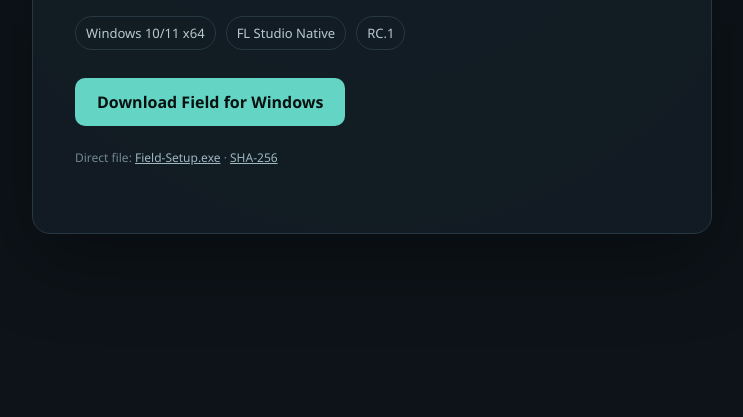
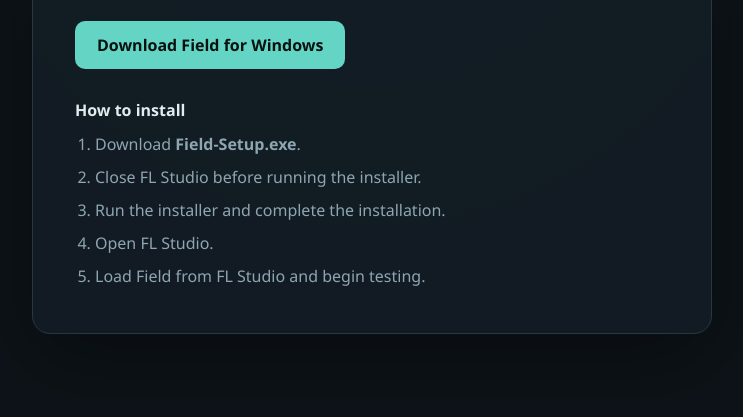
Before and after one commit to pnaliath/field, a plain HTML site: page deploy-site/index.html in a window 1280 px wide. Shown: the part 383-800 px from the top of the page, without its empty margins (268-1011 px from the left). Drawn offline with Linux system fonts and the light colour scheme.

Commit message:
Update internal testing download page

```diff
--- a/deploy-site/index.html
+++ b/deploy-site/index.html
@@ -4,24 +4,33 @@
   <meta charset="utf-8" />
   <meta name="viewport" content="width=device-width,initial-scale=1" />
   <title>Field — Download</title>
-  <meta name="description" content="Download the latest Field release candidate for FL Studio on Windows x64." />
+  <meta name="description" content="Download the internal testing build of Field for FL Studio on Windows x64." />
   <style>
     :root{color-scheme:dark;--bg:#0d1318;--panel:#131d24;--line:#263842;--text:#e2ebee;--muted:#8ea6b1;--accent:#64d4c4}
     *{box-sizing:border-box}body{margin:0;min-height:100vh;display:grid;place-items:center;background:radial-gradient(circle at 50% 25%,#17252d 0,var(--bg) 48%);font-family:Segoe UI,Inter,system-ui,sans-serif;color:var(--text)}
     main{width:min(680px,calc(100% - 32px));padding:42px;border:1px solid var(--line);background:rgba(19,29,36,.92);border-radius:18px;box-shadow:0 24px 80px rgba(0,0,0,.35)}
-    .brand{font-size:13px;letter-spacing:.22em;color:var(--accent);font-weight:700}h1{font-size:42px;margin:12px 0 10px;letter-spacing:-.03em}p{color:var(--muted);line-height:1.6;margin:0 0 24px}.meta{display:flex;gap:10px;flex-wrap:wrap;margin:0 0 28px}.tag{border:1px solid var(--line);padding:7px 10px;border-radius:999px;color:#b8c9d0;font-size:13px}
+    .brand{font-size:13px;letter-spacing:.22em;color:var(--accent);font-weight:700}h1{font-size:42px;margin:12px 0 10px;letter-spacing:-.03em}h2{font-size:16px;margin:30px 0 10px;color:var(--text)}p{color:var(--muted);line-height:1.6;margin:0 0 18px}.meta{display:flex;gap:10px;flex-wrap:wrap;margin:0 0 24px}.tag{border:1px solid var(--line);padding:7px 10px;border-radius:999px;color:#b8c9d0;font-size:13px}
     a.download{display:inline-flex;align-items:center;justify-content:center;min-height:48px;padding:0 22px;border-radius:10px;background:var(--accent);color:#07110f;text-decoration:none;font-weight:700}a.download:hover{filter:brightness(1.06)}
-    .small{font-size:12px;margin-top:22px;color:#708893}.small a{color:#9fb8c2}
+    .notice{margin:0 0 24px;padding:14px 16px;border:1px solid var(--line);border-radius:10px;background:#101920;color:#b8c9d0;line-height:1.55}.steps{margin:0;padding-left:20px;color:var(--muted);line-height:1.7}.steps li+li{margin-top:6px}
   </style>
 </head>
 <body>
   <main>
     <div class="brand">FIELD</div>
     <h1>Download Field</h1>
-    <p>Latest release-candidate build of Field for FL Studio. Local analysis, Windows x64.</p>
-    <div class="meta"><span class="tag">Windows 10/11 x64</span><span class="tag">FL Studio Native</span><span class="tag">RC.1</span></div>
+    <p>Field is currently available for internal testing only.</p>
+    <div class="meta"><span class="tag">Windows 10/11 x64</span><span class="tag">FL Studio only</span></div>
+    <div class="notice">This build is intended only for internal testing. It is not a public release.</div>
     <a class="download" href="/Field-Setup.exe">Download Field for Windows</a>
-    <p class="small">Direct file: <a href="/Field-Setup.exe">Field-Setup.exe</a> · <a href="/SHA256SUMS.txt">SHA-256</a></p>
+
+    <h2>How to install</h2>
+    <ol class="steps">
+      <li>Download <strong>Field-Setup.exe</strong>.</li>
+      <li>Close FL Studio before running the installer.</li>
+      <li>Run the installer and complete the installation.</li>
+      <li>Open FL Studio.</li>
+      <li>Load Field from FL Studio and begin testing.</li>
+    </ol>
   </main>
 </body>
 </html>
```
